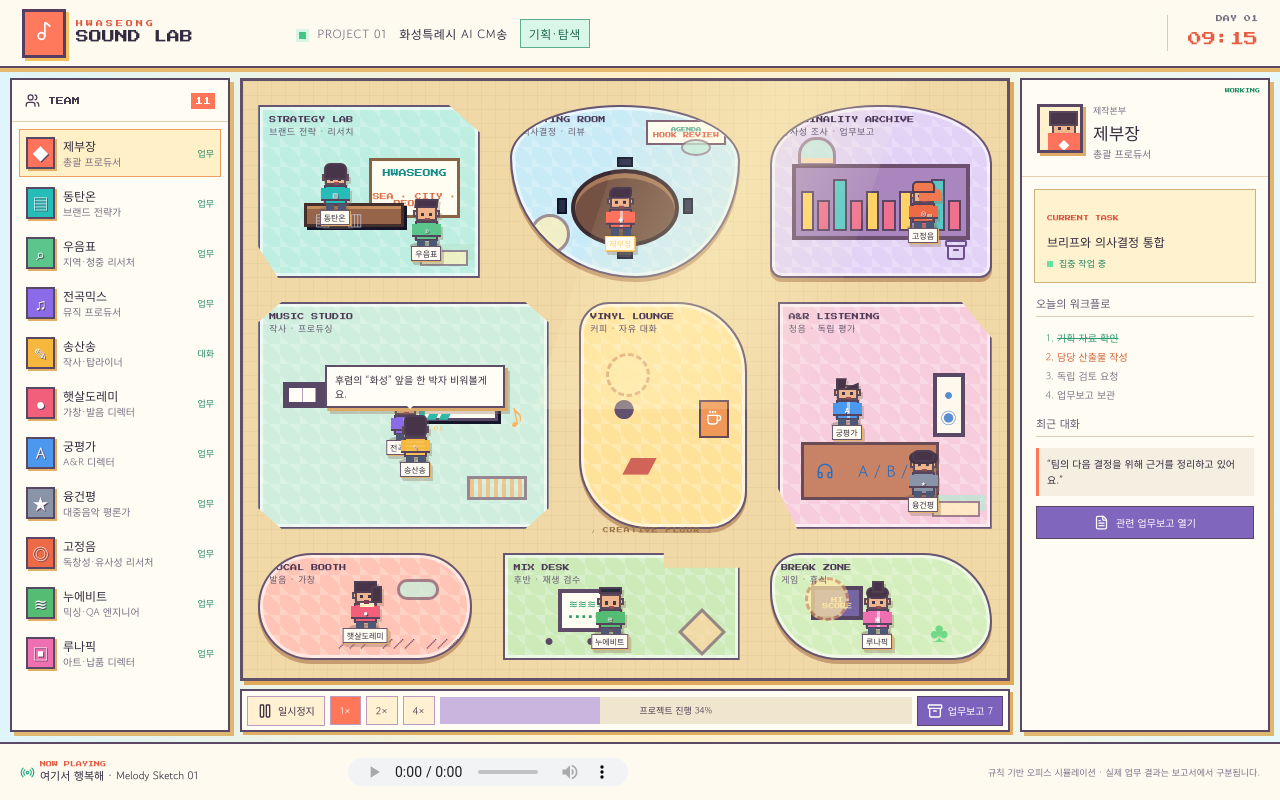
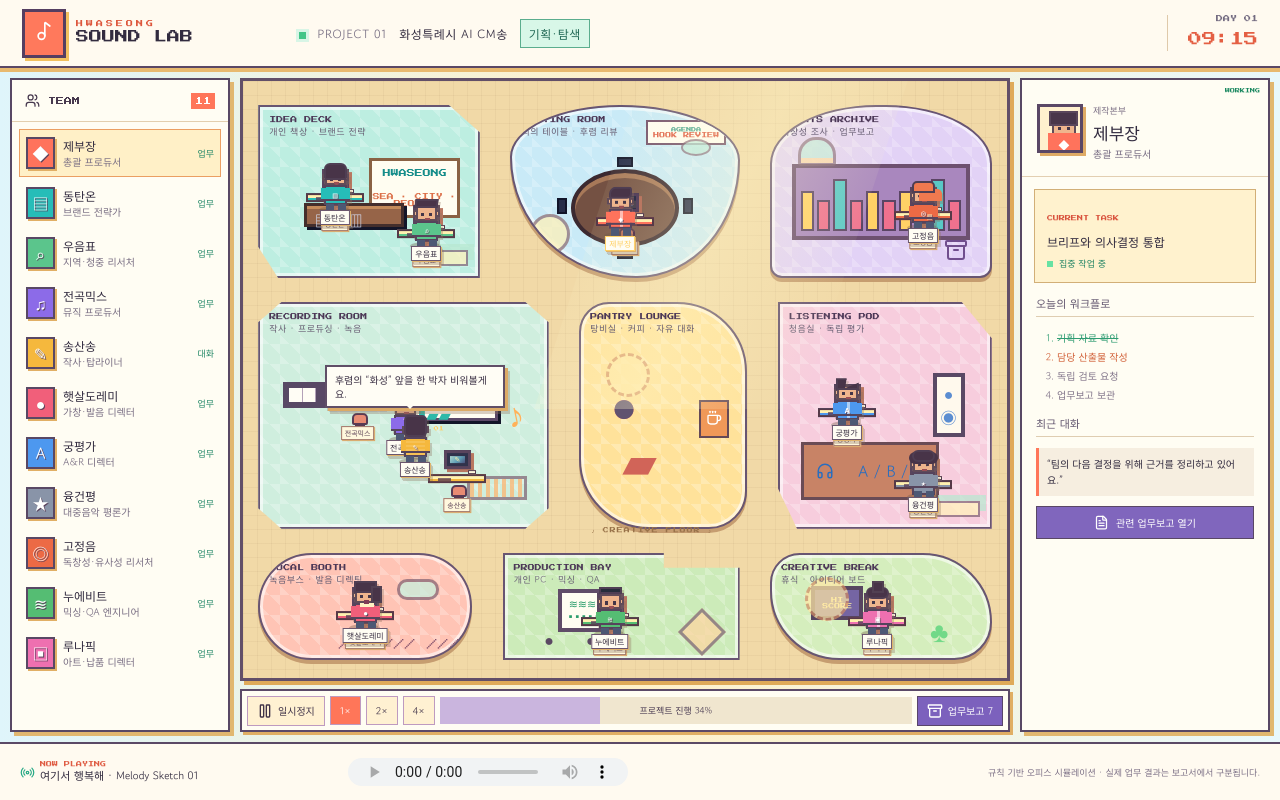
Before and after one commit to heekeunlee/hwasung_CM_contest, a React (Vite) app: page / in a window 1280 px wide. Built offline with nearby package versions, Linux system fonts and the light colour scheme.

Commit message:
Add personal workstations and creative office zones

```diff
--- a/src/App.jsx
+++ b/src/App.jsx
@@ -2,15 +2,15 @@ import { useEffect, useMemo, useState } from 'react'
 import { Archive, BarChart3, Coffee, FileText, Headphones, Music2, Pause, Play, Radio, Users, Volume2, X } from 'lucide-react'
 
 const rooms = [
-  { id:'strategy', label:'STRATEGY LAB', sub:'브랜드 전략 · 리서치', x:2, y:4, w:29, h:29, tone:'teal', shape:'cut' },
-  { id:'meeting', label:'MEETING ROOM', sub:'의사결정 · 리뷰', x:35, y:4, w:30, h:29, tone:'amber', shape:'oval' },
-  { id:'archive', label:'ORIGINALITY ARCHIVE', sub:'유사성 조사 · 업무보고', x:69, y:4, w:29, h:29, tone:'violet', shape:'arch' },
-  { id:'music', label:'MUSIC STUDIO', sub:'작사 · 프로듀싱', x:2, y:37, w:38, h:38, tone:'purple', shape:'studio' },
-  { id:'lounge', label:'VINYL LOUNGE', sub:'커피 · 자유 대화', x:44, y:37, w:22, h:38, tone:'orange', shape:'round' },
-  { id:'review', label:'A&R LISTENING', sub:'청음 · 독립 평가', x:70, y:37, w:28, h:38, tone:'blue', shape:'cut' },
-  { id:'booth', label:'VOCAL BOOTH', sub:'발음 · 가창', x:2, y:79, w:28, h:18, tone:'red', shape:'pill' },
-  { id:'mix', label:'MIX DESK', sub:'후반 · 재생 검수', x:34, y:79, w:31, h:18, tone:'green', shape:'notch' },
-  { id:'arcade', label:'BREAK ZONE', sub:'게임 · 휴식', x:69, y:79, w:29, h:18, tone:'pink', shape:'round' },
+  { id:'strategy', label:'IDEA DECK', sub:'개인 책상 · 브랜드 전략', x:2, y:4, w:29, h:29, tone:'teal', shape:'cut' },
+  { id:'meeting', label:'MEETING ROOM', sub:'회의 테이블 · 후렴 리뷰', x:35, y:4, w:30, h:29, tone:'amber', shape:'oval' },
+  { id:'archive', label:'RIGHTS ARCHIVE', sub:'독창성 조사 · 업무보고', x:69, y:4, w:29, h:29, tone:'violet', shape:'arch' },
+  { id:'music', label:'RECORDING ROOM', sub:'작사 · 프로듀싱 · 녹음', x:2, y:37, w:38, h:38, tone:'purple', shape:'studio' },
+  { id:'lounge', label:'PANTRY LOUNGE', sub:'탕비실 · 커피 · 자유 대화', x:44, y:37, w:22, h:38, tone:'orange', shape:'round' },
+  { id:'review', label:'LISTENING POD', sub:'청음실 · 독립 평가', x:70, y:37, w:28, h:38, tone:'blue', shape:'cut' },
+  { id:'booth', label:'VOCAL BOOTH', sub:'녹음부스 · 발음 디렉팅', x:2, y:79, w:28, h:18, tone:'red', shape:'pill' },
+  { id:'mix', label:'PRODUCTION BAY', sub:'개인 PC · 믹싱 · QA', x:34, y:79, w:31, h:18, tone:'green', shape:'notch' },
+  { id:'arcade', label:'CREATIVE BREAK', sub:'휴식 · 아이디어 보드', x:69, y:79, w:29, h:18, tone:'pink', shape:'round' },
 ]
 
 const agentsSeed = [
@@ -73,6 +73,12 @@ function Furniture({room}) {
   return <><div className="arcade-machine">HI<br/>SCORE</div><div className="plant">♣</div></>
 }
 
+function Workstation({agent}) {
+  return <div className="workstation" style={{left:`${agent.home[0]}%`,top:`${agent.home[1]}%`}} aria-label={`${agent.name} 개인 작업대`}>
+    <div className="monitor"><i/><b>{agent.icon}</b></div><div className="desk-top" style={{background:agent.color}}><span/><em/></div><div className="chair"/><small>{agent.name}</small>
+  </div>
+}
+
 export default function App(){
   const [agents,setAgents]=useState(agentsSeed)
   const [selected,setSelected]=useState('lead')
@@ -133,6 +139,7 @@ export default function App(){
             <h2>{r.label}<small>{r.sub}</small></h2><Furniture room={r}/>
           </section>)}
           <div className="hall-sign">♪　CREATIVE FLOOR　♪</div>
+          {agents.map(a=><Workstation key={`desk-${a.id}`} agent={a}/>)}
           {agents.map(a=><PixelPerson key={a.id} agent={a} selected={selected===a.id} onClick={()=>setSelected(a.id)}/>)}
         </div>
         <div className="controls">
--- a/src/creative-rooms.css
+++ b/src/creative-rooms.css
@@ -15,3 +15,15 @@
 .room.shape-pill::after{right:15%;top:24%;width:36px;height:15px;border-radius:10px;background:#c5f1df;border:3px solid #806273}
 .room.shape-notch::after{right:8%;bottom:9%;width:28px;height:28px;background:#ffd5a1;border:3px solid #806273;transform:rotate(45deg)}
 .room.shape-oval::after{content:'';position:absolute;right:12%;top:19%;width:26px;height:13px;border-radius:50%;background:#bcebdc;border:2px solid #806273;opacity:.72;pointer-events:none}
+
+/* Personal workstations: every agent has a visible desk, monitor and chair. */
+.workstation{position:absolute;z-index:5;width:68px;height:54px;transform:translate(-50%,-35%);pointer-events:none}
+.workstation .monitor{position:absolute;left:21px;top:0;width:27px;height:19px;background:#30324b;border:3px solid #59445d;box-shadow:3px 3px 0 #b97761;display:grid;place-items:center;color:#a8f1d5;font:8px var(--pixel)}
+.workstation .monitor i{position:absolute;inset:3px;background:linear-gradient(135deg,#d1fff0,#6bbbd1 55%,#4f5787);opacity:.8}
+.workstation .monitor b{position:relative;z-index:1;font-size:7px;color:#fff2a8}
+.workstation .desk-top{position:absolute;left:5px;top:24px;width:58px;height:9px;border:2px solid #563948;box-shadow:inset 0 3px #fff1b0}
+.workstation .desk-top span{position:absolute;right:8px;top:-6px;width:8px;height:4px;background:#fff7dc;border:1px solid #543b4f}
+.workstation .desk-top em{position:absolute;left:8px;top:2px;width:13px;height:3px;background:#593f59;opacity:.8}
+.workstation .chair{position:absolute;left:28px;top:35px;width:16px;height:12px;background:#e88b73;border:2px solid #593b54;border-radius:5px 5px 2px 2px;box-shadow:0 7px 0 -3px #593b54}
+.workstation small{position:absolute;top:48px;left:50%;transform:translateX(-50%);font-size:7px;white-space:nowrap;color:#5a4055;background:#fff8de;border:1px solid #a27669;padding:1px 3px;box-shadow:1px 1px #dca965}
+.workstation + .person{z-index:10}
```
